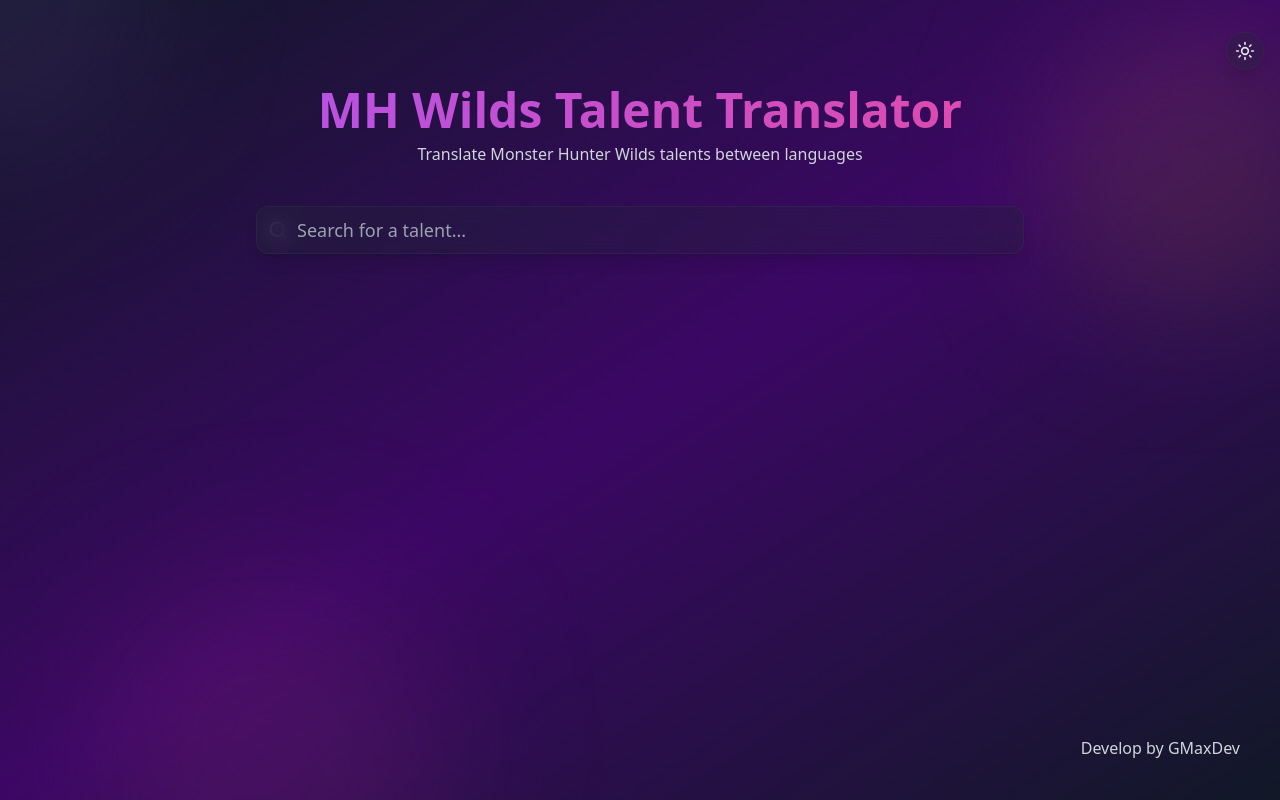
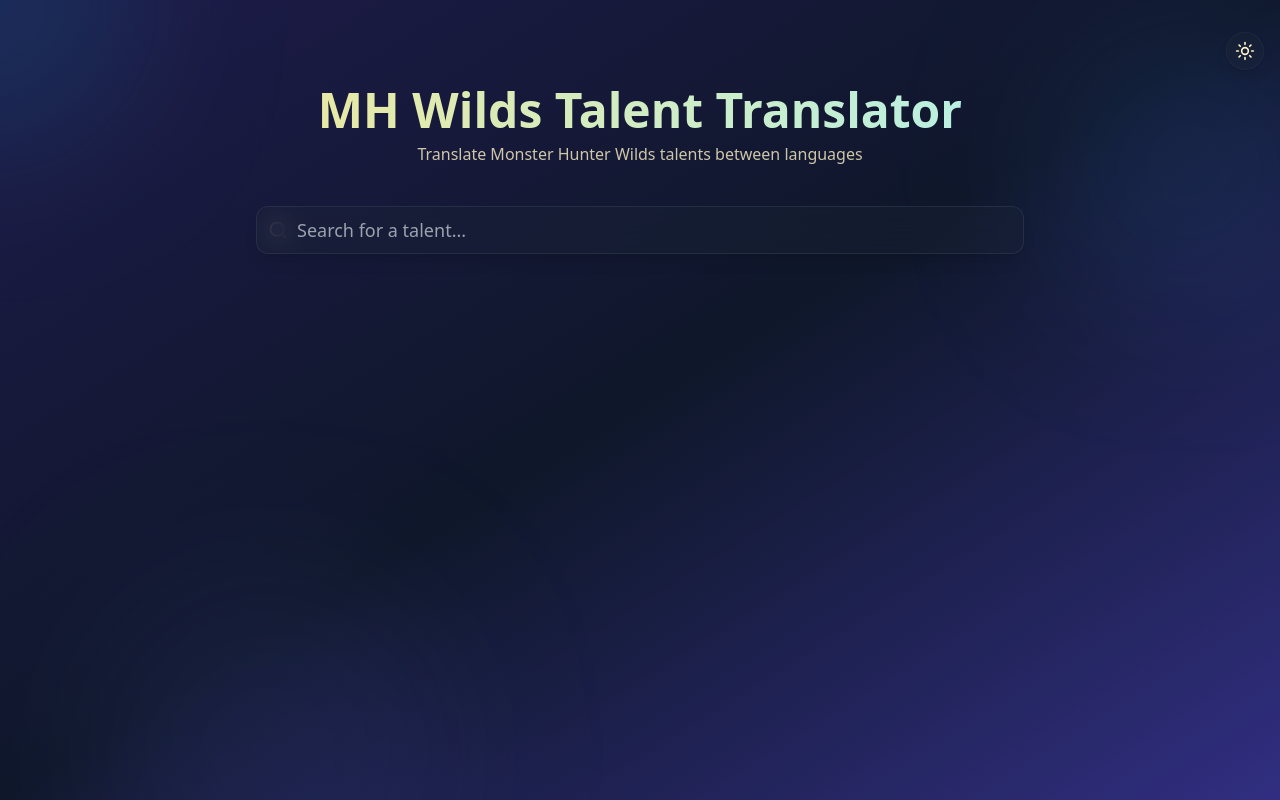
Before and after one commit to GMaxDev/mh_wilds_talents_translator, a React (Vite) app: page / in a window 1280 px wide. Built offline with nearby package versions, Linux system fonts and the light colour scheme.

Commit message:
feat: style update

```diff
--- a/src/App.jsx
+++ b/src/App.jsx
@@ -3,34 +3,14 @@
 
 // Icônes simplifiées
 const SearchIcon = () => (
-  <svg
-    xmlns="http://www.w3.org/2000/svg"
-    width="20"
-    height="20"
-    viewBox="0 0 24 24"
-    fill="none"
-    stroke="currentColor"
-    strokeWidth="2"
-    strokeLinecap="round"
-    strokeLinejoin="round"
-  >
+  <svg xmlns="http://www.w3.org/2000/svg" width="20" height="20" viewBox="0 0 24 24" fill="none" stroke="currentColor" strokeWidth="2" strokeLinecap="round" strokeLinejoin="round">
     <circle cx="11" cy="11" r="8"></circle>
     <path d="m21 21-4.3-4.3"></path>
   </svg>
 );
 
 const ArrowLeftRightIcon = () => (
-  <svg
-    xmlns="http://www.w3.org/2000/svg"
-    width="20"
-    height="20"
-    viewBox="0 0 24 24"
-    fill="none"
-    stroke="currentColor"
-    strokeWidth="2"
-    strokeLinecap="round"
-    strokeLinejoin="round"
-  >
+  <svg xmlns="http://www.w3.org/2000/svg" width="20" height="20" viewBox="0 0 24 24" fill="none" stroke="currentColor" strokeWidth="2" strokeLinecap="round" strokeLinejoin="round">
     <path d="M8 3 4 7l4 4"></path>
     <path d="M4 7h16"></path>
     <path d="m16 21 4-4-4-4"></path>
@@ -39,49 +19,19 @@
 );
 
 const SparklesIcon = () => (
-  <svg
-    xmlns="http://www.w3.org/2000/svg"
-    width="16"
-    height="16"
-    viewBox="0 0 24 24"
-    fill="none"
-    stroke="currentColor"
-    strokeWidth="2"
-    strokeLinecap="round"
-    strokeLinejoin="round"
-  >
+  <svg xmlns="http://www.w3.org/2000/svg" width="16" height="16" viewBox="0 0 24 24" fill="none" stroke="currentColor" strokeWidth="2" strokeLinecap="round" strokeLinejoin="round">
     <path d="m12 3-1.912 5.813a2 2 0 0 1-1.275 1.275L3 12l5.813 1.912a2 2 0 0 1 1.275 1.275L12 21l1.912-5.813a2 2 0 0 1 1.275-1.275L21 12l-5.813-1.912a2 2 0 0 1-1.275-1.275L12 3Z"></path>
   </svg>
 );
 
 const MoonIcon = () => (
-  <svg
-    xmlns="http://www.w3.org/2000/svg"
-    width="20"
-    height="20"
-    viewBox="0 0 24 24"
-    fill="none"
-    stroke="currentColor"
-    strokeWidth="2"
-    strokeLinecap="round"
-    strokeLinejoin="round"
-  >
+  <svg xmlns="http://www.w3.org/2000/svg" width="20" height="20" viewBox="0 0 24 24" fill="none" stroke="currentColor" strokeWidth="2" strokeLinecap="round" strokeLinejoin="round">
     <path d="M12 3a6 6 0 0 0 9 9 9 9 0 1 1-9-9Z"></path>
   </svg>
 );
 
 const SunIcon = () => (
-  <svg
-    xmlns="http://www.w3.org/2000/svg"
-    width="20"
-    height="20"
-    viewBox="0 0 24 24"
-    fill="none"
-    stroke="currentColor"
-    strokeWidth="2"
-    strokeLinecap="round"
-    strokeLinejoin="round"
-  >
+  <svg xmlns="http://www.w3.org/2000/svg" width="20" height="20" viewBox="0 0 24 24" fill="none" stroke="currentColor" strokeWidth="2" strokeLinecap="round" strokeLinejoin="round">
     <circle cx="12" cy="12" r="4"></circle>
     <path d="M12 2v2"></path>
     <path d="M12 20v2"></path>
@@ -108,9 +58,9 @@
   useEffect(() => {
     // Appliquer le mode sombre par défaut au chargement
     if (darkMode) {
-      document.documentElement.classList.add("dark");
+      document.documentElement.classList.add('dark');
     } else {
-      document.documentElement.classList.remove("dark");
+      document.documentElement.classList.remove('dark');
     }
   }, [darkMode]);
 
@@ -141,7 +91,8 @@
       return (
         availableLanguages.some((lang) =>
           talent[lang]?.name.toLowerCase().includes(searchQuery.toLowerCase())
-        ) || talentKey.toLowerCase().includes(searchQuery.toLowerCase())
+        ) ||
+        talentKey.toLowerCase().includes(searchQuery.toLowerCase())
       );
     });
 
@@ -182,8 +133,7 @@
     if (maxMatches > 0 && bestMatch !== sourceLanguage) {
       setSourceLanguage(bestMatch);
       // Set target language to something different than source
-      const otherLang =
-        availableLanguages.find((lang) => lang !== bestMatch) || targetLanguage;
+      const otherLang = availableLanguages.find((lang) => lang !== bestMatch) || targetLanguage;
       setTargetLanguage(otherLang);
     }
   };
@@ -206,48 +156,56 @@
   };
 
   return (
-    <div
-      className={`min-h-screen ${
-        darkMode
-          ? "dark bg-gradient-to-br from-gray-900 via-purple-950 to-gray-900"
-          : "bg-gradient-to-br from-blue-50 via-purple-50 to-pink-50"
-      }`}
-    >
+    <div className={`min-h-screen ${darkMode
+      ? 'dark bg-gradient-to-br from-indigo-950 via-slate-900 to-indigo-900'
+      : 'bg-gradient-to-br from-amber-50 via-orange-50 to-yellow-100'}`}>
+
       {/* Éléments décoratifs pour l'arrière-plan */}
       <div className="fixed inset-0 overflow-hidden pointer-events-none">
-        <div className="absolute bg-purple-500 rounded-full -top-40 -left-40 w-80 h-80 mix-blend-multiply filter blur-3xl opacity-10 animate-blob"></div>
-        <div className="absolute top-0 bg-yellow-500 rounded-full -right-20 w-80 h-80 mix-blend-multiply filter blur-3xl opacity-10 animate-blob animation-delay-2000"></div>
-        <div className="absolute bg-pink-500 rounded-full -bottom-40 left-20 w-80 h-80 mix-blend-multiply filter blur-3xl opacity-10 animate-blob animation-delay-4000"></div>
-        <div className="absolute text-gray-600 pointer-events-auto right-10 bottom-10 dark:text-gray-300">
-          <a href="https://github.com/gmaxdev">Develop by GMaxDev</a>
-        </div>
+        <div className={`absolute -top-40 -left-40 w-80 h-80 rounded-full mix-blend-multiply filter blur-3xl opacity-10 animate-blob ${
+          darkMode ? 'bg-cyan-500' : 'bg-amber-500'
+        }`}></div>
+        <div className={`absolute top-0 -right-20 w-80 h-80 rounded-full mix-blend-multiply filter blur-3xl opacity-10 animate-blob animation-delay-2000 ${
+          darkMode ? 'bg-blue-500' : 'bg-orange-400'
+        }`}></div>
+        <div className={`absolute -bottom-40 left-20 w-80 h-80 rounded-full mix-blend-multiply filter blur-3xl opacity-10 animate-blob animation-delay-4000 ${
+          darkMode ? 'bg-indigo-500' : 'bg-amber-300'
+        }`}></div>
       </div>
 
       <div className="container relative z-10 px-4 py-8 mx-auto">
         <div className="flex justify-end mb-4">
           <button
             onClick={toggleDarkMode}
-            className="p-2 text-gray-700 transition-all duration-300 border rounded-full shadow-lg backdrop-blur-sm bg-white/10 dark:bg-gray-800/30 dark:text-gray-200 hover:bg-white/20 dark:hover:bg-gray-700/50 border-white/20 dark:border-gray-700/30"
-            aria-label={
-              darkMode ? "Switch to light mode" : "Switch to dark mode"
-            }
+            className={`p-2 rounded-full backdrop-blur-sm border transition-all duration-300 shadow-lg ${
+              darkMode
+                ? 'bg-slate-800/30 text-amber-100 hover:bg-slate-700/50 border-slate-700/30'
+                : 'bg-amber-100/30 text-amber-900 hover:bg-amber-200/50 border-amber-200/50'
+            }`}
+            aria-label={darkMode ? "Switch to light mode" : "Switch to dark mode"}
           >
             {darkMode ? <SunIcon /> : <MoonIcon />}
           </button>
         </div>
 
         <div className="mb-10 text-center">
-          <h1 className="mb-2 text-5xl font-bold text-transparent bg-clip-text bg-gradient-to-r from-purple-500 to-pink-500">
+          <h1 className={`text-5xl font-bold mb-2 ${
+            darkMode
+              ? 'bg-clip-text text-transparent bg-gradient-to-r from-amber-200 to-cyan-200'
+              : 'bg-clip-text text-transparent bg-gradient-to-r from-amber-700 to-orange-600'
+          }`}>
             MH Wilds Talent Translator
           </h1>
-          <p className="text-gray-600 dark:text-gray-300">
+          <p className={`${darkMode ? 'text-amber-100/80' : 'text-amber-800/80'}`}>
             Translate Monster Hunter Wilds talents between languages
           </p>
         </div>
 
         <div className="max-w-3xl mx-auto">
           <div className="relative mb-6">
-            <div className="absolute inset-y-0 left-0 flex items-center pl-3 text-gray-500 pointer-events-none dark:text-gray-400">
+            <div className={`absolute inset-y-0 left-0 pl-3 flex items-center pointer-events-none ${
+              darkMode ? 'text-amber-100/70' : 'text-amber-800/70'
+            }`}>
               <SearchIcon />
             </div>
             <input
@@ -255,35 +213,59 @@
               placeholder="Search for a talent..."
               value={searchQuery}
               onChange={(e) => setSearchQuery(e.target.value)}
-              className="w-full h-12 px-4 py-2 pl-10 text-lg text-gray-900 transition-all duration-300 border shadow-lg rounded-xl border-white/20 dark:border-gray-700/30 backdrop-blur-md bg-white/30 dark:bg-gray-800/30 dark:text-gray-100 focus:ring-2 focus:ring-purple-500 focus:outline-none"
+              className={`pl-10 h-12 text-lg w-full rounded-xl px-4 py-2
+                backdrop-blur-md shadow-lg focus:outline-none transition-all duration-300 ${
+                darkMode
+                  ? 'bg-slate-800/30 text-amber-100 border border-slate-700/50 focus:ring-2 focus:ring-cyan-500/50'
+                  : 'bg-amber-100/30 text-amber-900 border border-amber-200/50 focus:ring-2 focus:ring-amber-500/50'
+              }`}
             />
             {searchQuery && (
               <div className="absolute transform -translate-y-1/2 right-3 top-1/2">
-                <span className="inline-flex items-center px-2 py-1 text-xs font-medium text-gray-800 border rounded-full backdrop-blur-md bg-white/30 dark:bg-gray-800/30 dark:text-gray-200 border-white/20 dark:border-gray-700/30">
+                <span className={`inline-flex items-center px-2 py-1 rounded-full text-xs font-medium
+                  backdrop-blur-md border ${
+                  darkMode
+                    ? 'bg-slate-800/30 text-amber-100 border-slate-700/50'
+                    : 'bg-amber-100/30 text-amber-900 border-amber-200/50'
+                }`}>
                   {sourceLanguage} detected
-                  <SparklesIcon className="ml-1 text-yellow-500" />
+                  <SparklesIcon className={`ml-1 ${darkMode ? 'text-cyan-300' : 'text-amber-500'}`} />
                 </span>
               </div>
             )}
           </div>
 
           {filteredTalents.length > 0 && (
-            <div className="mt-2 overflow-y-auto border shadow-lg border-white/20 dark:border-gray-700/30 rounded-xl max-h-60 backdrop-blur-md bg-white/30 dark:bg-gray-800/30">
+            <div className={`mt-2 rounded-xl max-h-60 overflow-y-auto
+              backdrop-blur-md shadow-lg border ${
+              darkMode
+                ? 'bg-slate-800/30 border-slate-700/50'
+                : 'bg-amber-100/30 border-amber-200/50'
+            }`}>
               {filteredTalents.map((talentKey) => (
                 <div
                   key={talentKey}
-                  className="flex items-center justify-between p-3 transition-all duration-300 border-b cursor-pointer hover:bg-white/50 dark:hover:bg-gray-700/50 border-white/20 dark:border-gray-700/30 last:border-b-0"
+                  className={`p-3 cursor-pointer transition-all duration-300
+                    border-b last:border-b-0 flex justify-between items-center ${
+                    darkMode
+                      ? 'border-slate-700/50 hover:bg-slate-700/50'
+                      : 'border-amber-200/50 hover:bg-amber-200/50'
+                  }`}
                   onClick={() => handleTalentSelect(talentKey)}
                 >
                   <div>
-                    <span className="font-medium text-gray-900 dark:text-gray-100">
+                    <span className={`font-medium ${darkMode ? 'text-amber-100' : 'text-amber-900'}`}>
                       {talents[talentKey][sourceLanguage]?.name || talentKey}
                     </span>
-                    <span className="ml-2 text-xs text-gray-600 dark:text-gray-400">
+                    <span className={`text-xs ml-2 ${darkMode ? 'text-amber-100/70' : 'text-amber-800/70'}`}>
                       {talents[talentKey][sourceLanguage]?.category}
                     </span>
                   </div>
-                  <span className="px-2 py-1 text-xs text-gray-700 border rounded-full backdrop-blur-md bg-white/30 dark:bg-gray-800/30 dark:text-gray-300 border-white/20 dark:border-gray-700/30">
+                  <span className={`text-xs px-2 py-1 rounded-full backdrop-blur-md border ${
+                    darkMode
+                      ? 'bg-slate-800/30 text-amber-100/90 border-slate-700/50'
+                      : 'bg-amber-100/50 text-amber-900 border-amber-200/50'
+                  }`}>
                     {talentKey}
                   </span>
                 </div>
@@ -298,9 +280,12 @@
                   <select
                     value={sourceLanguage}
                     onChange={(e) => setSourceLanguage(e.target.value)}
-                    className="w-[100px] rounded-xl border border-white/20 dark:border-gray-700/30 px-3 py-2
-                      backdrop-blur-md bg-white/30 dark:bg-gray-800/30 text-gray-900 dark:text-gray-100
-                      shadow-md focus:ring-2 focus:ring-purple-500 focus:outline-none"
+                    className={`w-[100px] rounded-xl px-3 py-2
+                      backdrop-blur-md shadow-md focus:outline-none border ${
+                      darkMode
+                        ? 'bg-slate-800/30 text-amber-100 border-slate-700/50 focus:ring-2 focus:ring-cyan-500/50'
+                        : 'bg-amber-100/30 text-amber-900 border-amber-200/50 focus:ring-2 focus:ring-amber-500/50'
+                    }`}
                   >
                     {availableLanguages.map((lang) => (
                       <option key={`source-${lang}`} value={lang}>
@@ -311,7 +296,11 @@
 
                   <button
                     onClick={handleLanguageSwap}
-                    className="p-2 text-gray-700 transition-all duration-300 border rounded-full shadow-md backdrop-blur-md bg-white/30 dark:bg-gray-800/30 dark:text-gray-300 hover:bg-white/50 dark:hover:bg-gray-700/50 border-white/20 dark:border-gray-700/30"
+                    className={`p-2 rounded-full backdrop-blur-md border transition-all duration-300 shadow-md ${
+                      darkMode
+                        ? 'bg-slate-800/30 text-amber-100 hover:bg-slate-700/50 border-slate-700/50'
+                        : 'bg-amber-100/30 text-amber-900 hover:bg-amber-200/50 border-amber-200/50'
+                    }`}
                   >
                     <ArrowLeftRightIcon />
                   </button>
@@ -319,9 +308,12 @@
                   <select
                     value={targetLanguage}
                     onChange={(e) => setTargetLanguage(e.target.value)}
-                    className="w-[100px] rounded-xl border border-white/20 dark:border-gray-700/30 px-3 py-2
-                      backdrop-blur-md bg-white/30 dark:bg-gray-800/30 text-gray-900 dark:text-gray-100
-                      shadow-md focus:ring-2 focus:ring-purple-500 focus:outline-none"
+                    className={`w-[100px] rounded-xl px-3 py-2
+                      backdrop-blur-md shadow-md focus:outline-none border ${
+                      darkMode
+                        ? 'bg-slate-800/30 text-amber-100 border-slate-700/50 focus:ring-2 focus:ring-cyan-500/50'
+                        : 'bg-amber-100/30 text-amber-900 border-amber-200/50 focus:ring-2 focus:ring-amber-500/50'
+                    }`}
                   >
                     {availableLanguages.map((lang) => (
                       <option key={`target-${lang}`} value={lang}>
@@ -331,7 +323,11 @@
                   </select>
                 </div>
 
-                <span className="px-2 py-1 text-xs text-gray-700 border rounded-full backdrop-blur-md bg-white/30 dark:bg-gray-800/30 dark:text-gray-300 border-white/20 dark:border-gray-700/30">
+                <span className={`text-xs px-2 py-1 rounded-full backdrop-blur-md border ${
+                  darkMode
+                    ? 'bg-slate-800/30 text-amber-100 border-slate-700/50'
+                    : 'bg-amber-100/30 text-amber-900 border-amber-200/50'
+                }`}>
                   {selectedTalent}
                 </span>
               </div>
@@ -358,69 +354,90 @@
   );
 }
 
-function TalentCard({ talent, language, darkMode }) {
+function TalentCard({ talent, talentKey, language, darkMode }) {
   if (!talent) {
     return (
-      <div className="p-4 border border-dashed shadow-lg border-white/20 dark:border-gray-700/30 rounded-xl backdrop-blur-md bg-white/20 dark:bg-gray-800/20">
+      <div className={`border-dashed rounded-xl p-4
+        backdrop-blur-md shadow-lg ${
+        darkMode
+          ? 'bg-slate-800/20 border border-slate-700/50 text-amber-100/70'
+          : 'bg-amber-100/20 border border-amber-200/50 text-amber-800/70'
+      }`}>
         <div className="p-4">
-          <h3 className="text-lg font-medium text-gray-500 dark:text-gray-400">
-            Translation not available in {language}
-          </h3>
+          <h3 className="text-lg font-medium">Translation not available in {language}</h3>
         </div>
       </div>
     );
   }
 
   return (
-    <div
-      className="group border border-white/20 dark:border-gray-700/30 rounded-xl overflow-hidden
-      backdrop-blur-md bg-white/30 dark:bg-gray-800/30
-      transition-all duration-500 hover:shadow-[0_0_15px_rgba(168,85,247,0.5)] dark:hover:shadow-[0_0_15px_rgba(168,85,247,0.3)]
-      hover:-translate-y-1"
-    >
-      <div
-        className={`border-b border-white/20 dark:border-gray-700/30 p-4
-        ${
-          darkMode
-            ? "bg-gradient-to-r from-gray-800/50 to-purple-900/30"
-            : "bg-gradient-to-r from-white/50 to-purple-100/30"
-        }`}
-      >
+    <div className={`group rounded-xl overflow-hidden
+      backdrop-blur-md border
+      transition-all duration-500 hover:-translate-y-1 ${
+      darkMode
+        ? 'bg-slate-800/30 border-slate-700/50 hover:shadow-[0_0_15px_rgba(6,182,212,0.3)]'
+        : 'bg-amber-100/30 border-amber-200/50 hover:shadow-[0_0_15px_rgba(245,158,11,0.3)]'
+    }`}>
+      <div className={`border-b p-4 ${
+        darkMode
+          ? 'bg-gradient-to-r from-slate-800/50 to-indigo-900/30 border-slate-700/50'
+          : 'bg-gradient-to-r from-amber-100/50 to-orange-100/30 border-amber-200/50'
+      }`}>
         <div className="flex items-start justify-between">
           <div>
-            <span className="inline-block px-2 py-1 mb-2 text-xs font-medium text-gray-700 border rounded-full backdrop-blur-md bg-white/30 dark:bg-gray-800/30 dark:text-gray-300 border-white/20 dark:border-gray-700/30">
+            <span className={`inline-block px-2 py-1 text-xs font-medium rounded-full
+              backdrop-blur-md border mb-2 ${
+              darkMode
+                ? 'bg-slate-800/30 text-amber-100 border-slate-700/50'
+                : 'bg-amber-100/50 text-amber-900 border-amber-200/50'
+            }`}>
               {language}
             </span>
-            <h3 className="text-xl font-bold text-gray-900 transition-colors duration-300 dark:text-white group-hover:text-purple-600 dark:group-hover:text-purple-400">
+            <h3 className={`text-xl font-bold transition-colors duration-300 ${
+              darkMode
+                ? 'text-amber-100 group-hover:text-cyan-300'
+                : 'text-amber-900 group-hover:text-amber-600'
+            }`}>
               {talent.name}
             </h3>
-            <div className="mt-1 text-sm font-medium text-gray-600 dark:text-gray-400">
+            <div className={`text-sm font-medium mt-1 ${
+              darkMode ? 'text-amber-100/70' : 'text-amber-800/70'
+            }`}>
               {talent.category}
             </div>
           </div>
         </div>
       </div>
       <div className="p-4">
-        <p className="mb-6 text-sm leading-relaxed text-gray-700 dark:text-gray-300">
+        <p className={`mb-6 text-sm leading-relaxed ${
+          darkMode ? 'text-amber-100/90' : 'text-amber-900/90'
+        }`}>
           {talent.description}
         </p>
 
         {Object.keys(talent.levels).length > 0 && (
           <div>
-            <h3 className="mb-2 text-sm font-semibold tracking-wide text-gray-500 uppercase dark:text-gray-400">
+            <h3 className={`font-semibold mb-2 text-sm uppercase tracking-wide ${
+              darkMode ? 'text-amber-100/70' : 'text-amber-800/70'
+            }`}>
               Levels
             </h3>
-            <div className="p-3 space-y-2 border rounded-xl backdrop-blur-md bg-white/20 dark:bg-gray-700/30 border-white/10 dark:border-gray-600/30">
+            <div className={`space-y-2 rounded-xl backdrop-blur-md p-3 border ${
+              darkMode
+                ? 'bg-slate-800/20 border-slate-700/30'
+                : 'bg-amber-100/20 border-amber-200/30'
+            }`}>
               {Object.entries(talent.levels).map(([level, description]) => (
                 <div key={level} className="flex gap-2 text-sm">
-                  <span
-                    className="px-2 py-0.5 bg-purple-100/70 dark:bg-purple-900/30 rounded-lg
-                    text-purple-800 dark:text-purple-300 shrink-0 self-start mt-0.5
-                    border border-purple-200/50 dark:border-purple-700/30"
-                  >
+                  <span className={`px-2 py-0.5 rounded-lg
+                    shrink-0 self-start mt-0.5 border ${
+                    darkMode
+                      ? 'bg-cyan-900/30 text-cyan-300 border-cyan-800/30'
+                      : 'bg-amber-200/70 text-amber-800 border-amber-300/50'
+                  }`}>
                     {level}
                   </span>
-                  <span className="text-gray-700 dark:text-gray-300">
+                  <span className={darkMode ? 'text-amber-100/90' : 'text-amber-900/90'}>
                     {description}
                   </span>
                 </div>
```
Also changed, not shown: tailwind.config.js (+3 -6 lines).
